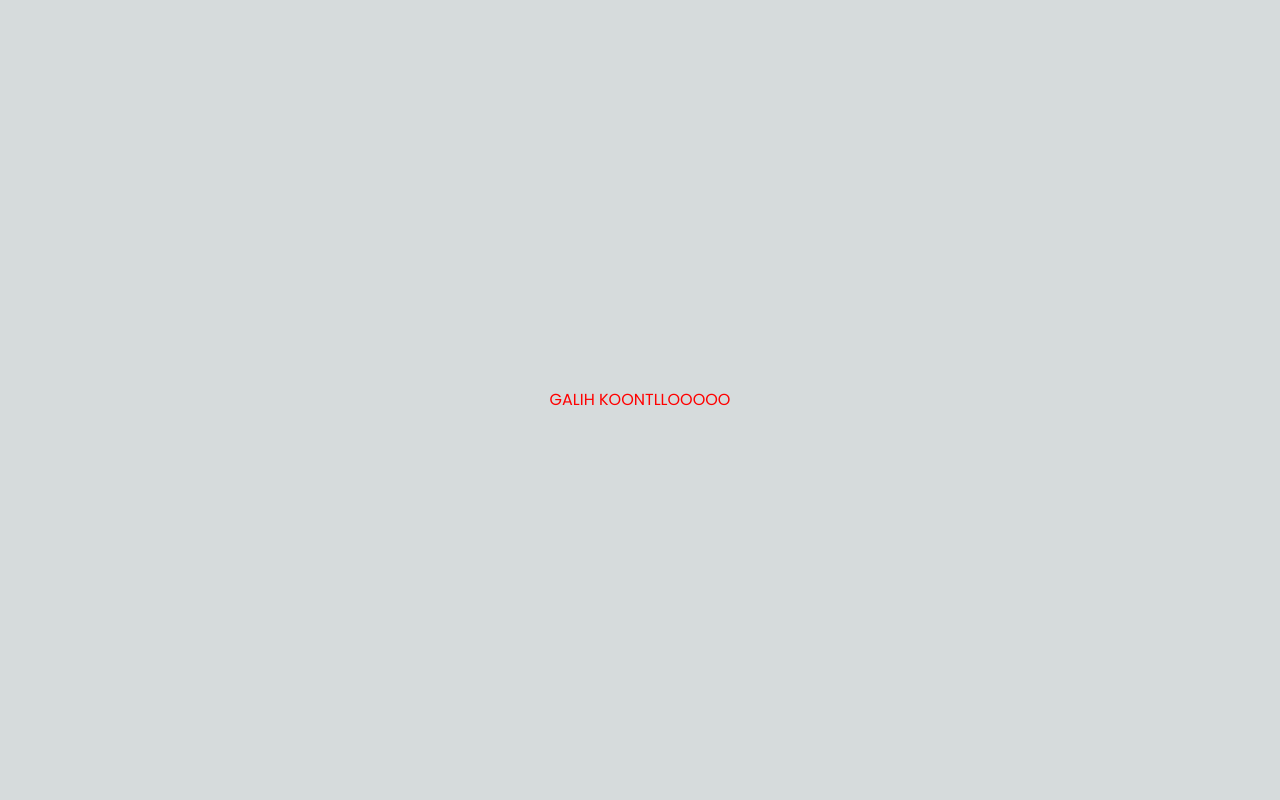
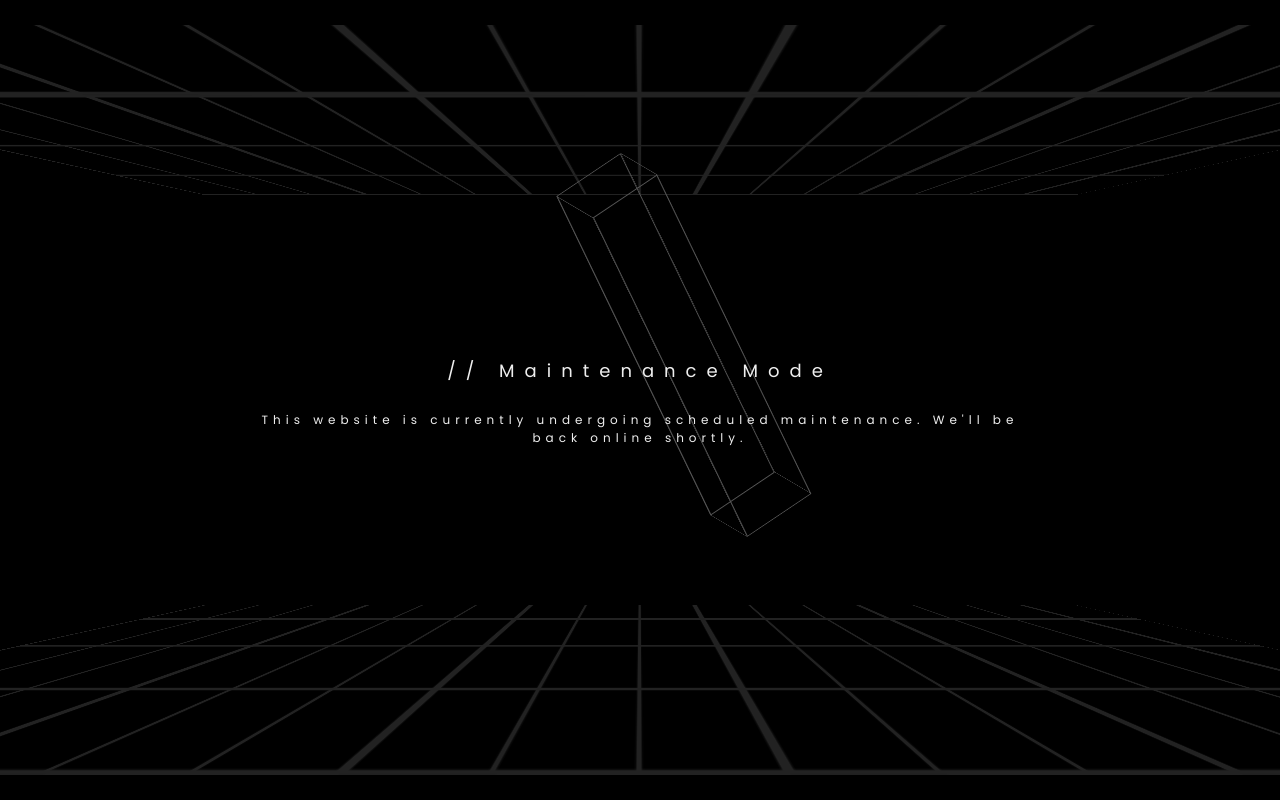
Before and after one commit to Unravel-Project/unravel-fe, a Next.js app: page / in a window 1280 px wide. Built offline with nearby package versions, Linux system fonts and the light colour scheme.

Commit message:
Maintenance Page
Add maintenance page

```diff
--- a/src/app/maintenance.css
+++ b/src/app/maintenance.css
@@ -1,3 +1,124 @@
-h1 {
-    color: red;
+@import url('https://fonts.googleapis.com/css2?family=VT323&display=swap');
+:root {
+    --primary: #134B70;
+    --secondary: #F7DCB9;
+    --tertiary: #9CDBA6;
 }
+
+.mm-wrapper {
+    width: 100%;
+    height: 100%;
+    background: #000;
+}
+
+.mm-wrapper > .mm-ov {
+    position: absolute;
+    inset: 0;
+    perspective: 300px;
+    overflow: hidden;
+}
+
+.mm-wrapper > .mm-ov > div {
+    position: absolute;
+    bottom: 0;
+    left: 0;
+    width: 100%;
+    height: 300px;
+    transform-style: preserve-3d;
+    transform: rotateX(-70deg);
+}
+
+.mm-wrapper > .mm-ov > div:nth-child(2) {
+    position: absolute;
+    top: 0;
+    left: 0;
+    width: 100%;
+    height: 300px;
+    transform-style: preserve-3d;
+    transform: rotateX(70deg);
+}
+
+.mm-cubes-holder {
+    position: absolute;
+    width: 400px;
+    height: 80px;
+    top: calc(50% - 40px);
+    left: calc(50% - 200px);
+    transform: rotate(60deg);
+}
+
+.mm-cubes {
+    position: absolute;
+    top: 0;
+    left: 0;
+    transform-style: preserve-3d;
+    transform: rotate3d(1, 0, 0.25, 0deg);
+    animation: cubespin 12s linear infinite;
+}
+
+.mm-cubes > div {
+    position: absolute;
+    top: 0;
+    left: 0;
+    border: 1px solid #555;
+}
+
+.mm-cubes > div:first-child {
+    width: 400px;
+    height: 80px;
+    transform: translateZ(40px);
+}
+
+.mm-cubes > div:nth-child(2) {
+    width: 400px;
+    height: 80px;
+    transform: rotateX(-90deg) translateZ(40px);
+}
+
+.mm-cubes > div:nth-child(3) {
+    width: 400px;
+    height: 80px;
+    transform: rotateY(180deg) translateZ(40px);
+}
+
+.mm-cubes > div:nth-child(4) {
+    width: 400px;
+    height: 80px;
+    transform: rotateX(90deg) translateZ(40px);
+}
+
+.mm-panel {
+    display: flex;
+    flex-direction: column;
+    gap: 24px 0;
+    align-items: center;
+    justify-content: center;
+    position: absolute;
+    z-index: 3;
+    inset: 0;
+}
+
+.mm-panel > h1 {
+    font-size: 18px;
+    padding: 0.2rem 1rem;
+    font-weight: 200;
+    letter-spacing: 10px;
+    color: #EEE;
+}
+
+.mm-panel > p {
+    font-size: 12px;
+    font-weight: 200;
+    letter-spacing: 5px;
+    color: #EEE;
+    text-align: center;
+    width: 60%;
+}
+
+@keyframes cubespin {
+    0% {
+        transform: rotate3d(1, 0, 0.25, 0deg);
+    } 100% {
+        transform: rotate3d(1, 0, 0.25, 360deg);
+    }
+}
--- a/src/components/MaintenancePage.tsx
+++ b/src/components/MaintenancePage.tsx
@@ -1,9 +1,33 @@
 import "@/app/maintenance.css";
+import Image from 'next/Image';
+import gridImg from "../../public/gridnew.png";
+
 const MaintenancePage: React.FC = () => {
     return (
-        <div className="fixed inset-0 w-full h-full">
-            <div className="container w-full h-full flex flex-wrap items-center justify-center">
-                <h1>GALIH KOONTLLOOOOO</h1>
+        <div className="fixed inset-0 w-full h-full bg-white">
+            <div className="mm-wrapper">
+                <div className="mm-ov">
+                    <div style={{
+                        backgroundImage: `url(${gridImg.src})`,
+                    }}></div>
+                    <div style={{
+                        backgroundImage: `url(${gridImg.src})`,
+                    }}></div>
+                </div>
+                <div className="mm-cubes-holder">
+                    <div className="mm-cubes">
+                        <div></div>
+                        <div></div>
+                        <div></div>
+                        <div></div>
+                    </div>
+                </div>
+                <div className="mm-panel">
+                    <h1>&#47;&#47; Maintenance Mode</h1>
+                    <p>
+                        This website is currently undergoing scheduled maintenance. We&apos;ll be back online shortly.
+                    </p>
+                </div>
             </div>
         </div>
     )
```
Also changed, not shown: public/gridnew.png (added), public/mt-bg.jpg (added).
